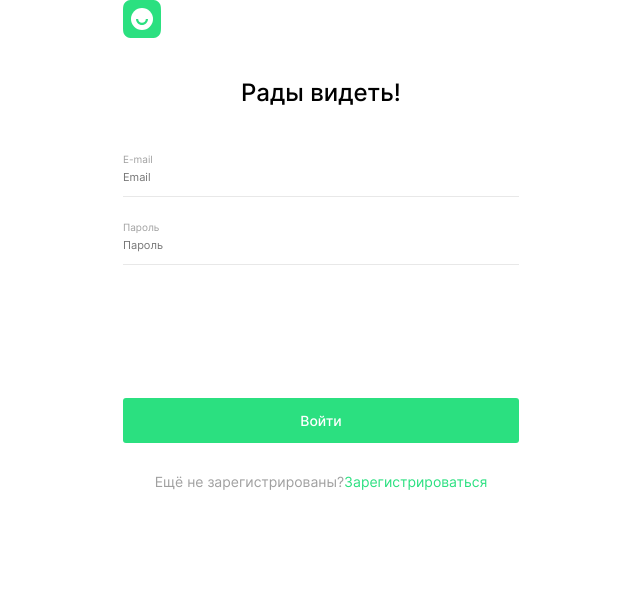
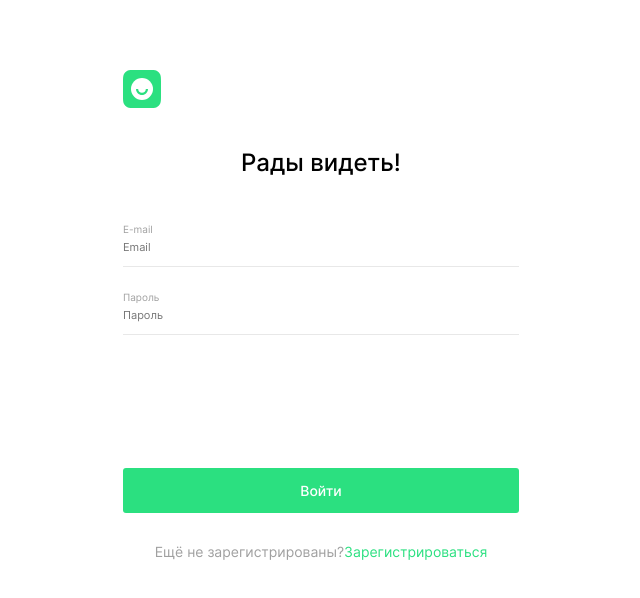
Before and after one commit to polumnana/movies-explorer-frontend, a React (Create React App) app: page /signin in a window 1280 px wide. Shown: the top 598 px of the page, without its empty margins (319-959 px from the left). Built offline with nearby package versions, Linux system fonts and the light colour scheme.

Commit message:
Some fixes

```diff
--- a/src/components/Header/HeaderAuthorized/HeaderAuthorized.js
+++ b/src/components/Header/HeaderAuthorized/HeaderAuthorized.js
@@ -37,7 +37,7 @@ function HeaderAuthorized() {
                         Фильмы
                     </Link>
                     <Link
-                        to="saved-movies"
+                        to="/saved-movies"
                         className="header__button-saved-films header__button-films-text header__button-films-text_selected">
                         Сохранённые фильмы
                     </Link>
--- a/src/components/Login/Login.css
+++ b/src/components/Login/Login.css
@@ -4,6 +4,7 @@
 }
 
 .login__logo {
+    margin: 70px 0 0;
     display: flex;
 }
 
--- a/src/components/Register/Register.css
+++ b/src/components/Register/Register.css
@@ -4,6 +4,7 @@
 }
 
 .register__logo {
+    margin: 70px 0 0;
     display: flex;
 }
 
```
